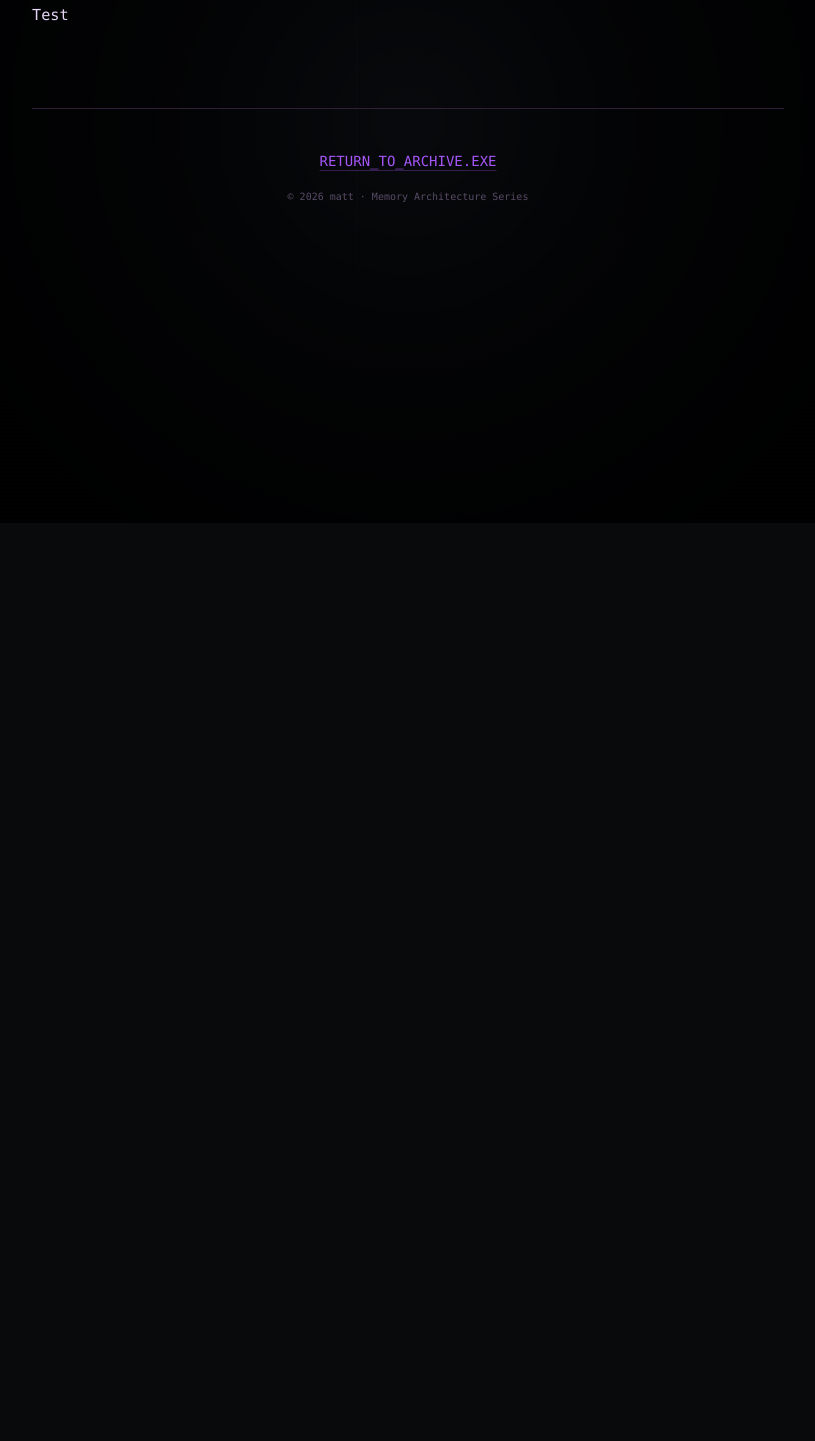
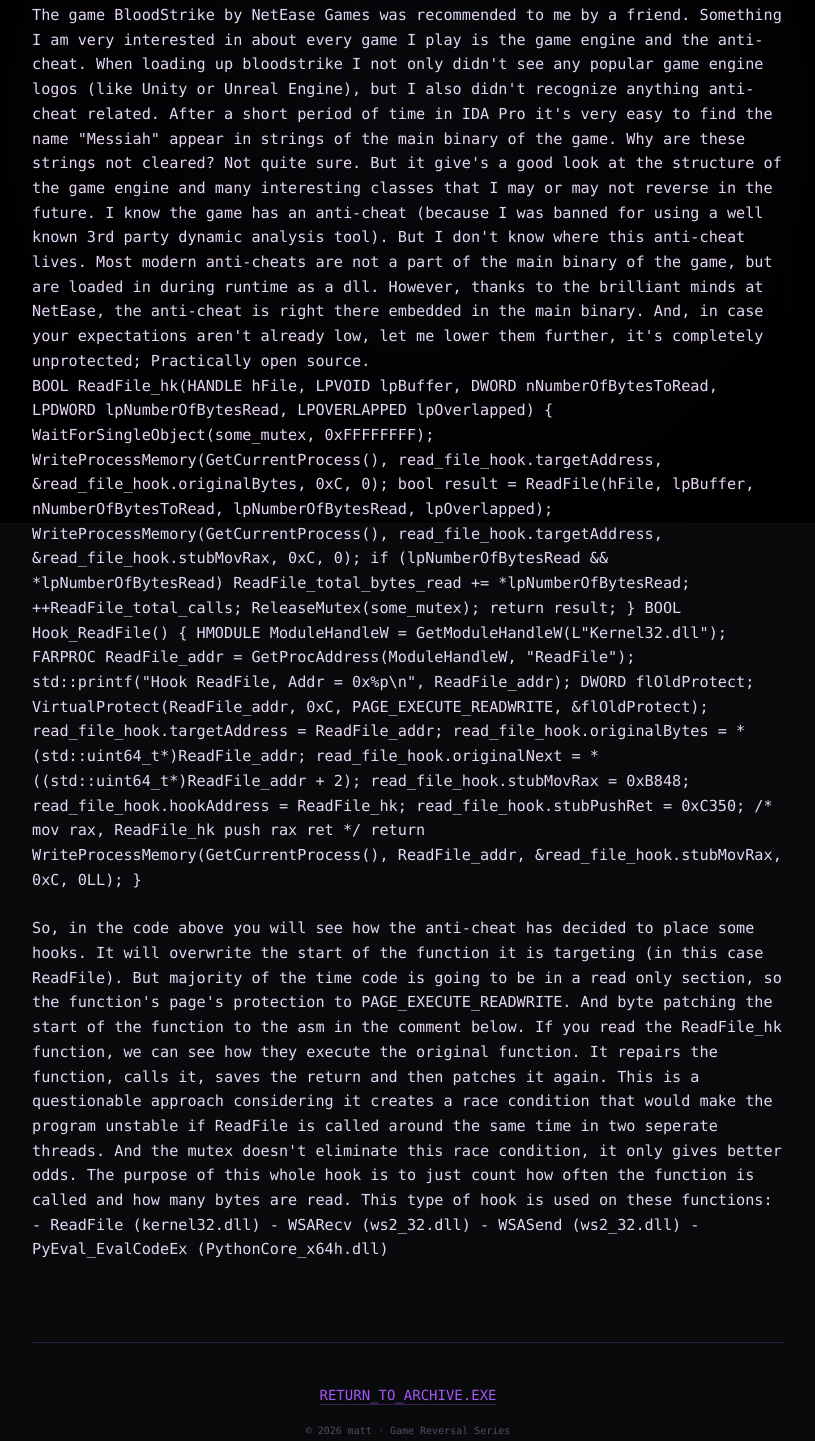
Before and after one commit to mattrwx/mattrwx.github.io, a plain HTML site: page blogs/bloodstrike-anticheat-reversal.html in a window 1280 px wide. Shown: the part 277-1718 px from the top of the page, without its empty margins (232-1047 px from the left). Before the commit the page ends 800 px from the top, so only its background shows below. Drawn offline with nearby package versions, Linux system fonts and the light colour scheme.

Commit message:
Update BloodStrike anti-cheat reversal details

```diff
--- a/blogs/bloodstrike-anticheat-reversal.html
+++ b/blogs/bloodstrike-anticheat-reversal.html
@@ -66,7 +66,68 @@
         <main
             class="prose prose-invert prose-purple max-w-none font-mono text-[0.95rem] leading-relaxed text-secondary-foreground space-y-6">
             <p>
-                Test
+                The game BloodStrike by NetEase Games was recommended to me by a friend. Something I am very interested in about every game I play is the game engine and the anti-cheat.
+                When loading up bloodstrike I not only didn't see any popular game engine logos (like Unity or Unreal Engine), but I also didn't recognize anything anti-cheat related.
+                After a short period of time in IDA Pro it's very easy to find the name "Messiah" appear in strings of the main binary of the game. Why are these strings not cleared? Not quite sure.
+                But it give's a good look at the structure of the game engine and many interesting classes that I may or may not reverse in the future. I know the game has an anti-cheat (because I
+                was banned for using a well known 3rd party dynamic analysis tool). But I don't know where this anti-cheat lives. Most modern anti-cheats are not a part of the main binary of the game,
+                but are loaded in during runtime as a dll. However, thanks to the brilliant minds at NetEase, the anti-cheat is right there embedded in the main binary. And, in case your expectations
+                aren't already low, let me lower them further, it's completely unprotected; Practically open source.
+            </p>
+            <code>
+BOOL ReadFile_hk(HANDLE hFile, LPVOID lpBuffer, DWORD nNumberOfBytesToRead, LPDWORD lpNumberOfBytesRead, LPOVERLAPPED lpOverlapped) {
+    WaitForSingleObject(some_mutex, 0xFFFFFFFF);
+    WriteProcessMemory(GetCurrentProcess(), read_file_hook.targetAddress, &read_file_hook.originalBytes, 0xC, 0);
+
+    bool result = ReadFile(hFile, lpBuffer, nNumberOfBytesToRead, lpNumberOfBytesRead, lpOverlapped);
+    WriteProcessMemory(GetCurrentProcess(), read_file_hook.targetAddress, &read_file_hook.stubMovRax, 0xC, 0);
+
+    if (lpNumberOfBytesRead && *lpNumberOfBytesRead)
+        ReadFile_total_bytes_read += *lpNumberOfBytesRead;
+
+    ++ReadFile_total_calls;
+
+    ReleaseMutex(some_mutex);
+    return result;
+}
+
+BOOL Hook_ReadFile()
+{
+    HMODULE ModuleHandleW = GetModuleHandleW(L"Kernel32.dll");
+    FARPROC ReadFile_addr = GetProcAddress(ModuleHandleW, "ReadFile");
+
+    std::printf("Hook ReadFile, Addr = 0x%p\n", ReadFile_addr);
+
+    DWORD flOldProtect;
+    VirtualProtect(ReadFile_addr, 0xC, PAGE_EXECUTE_READWRITE, &flOldProtect);
+
+    read_file_hook.targetAddress = ReadFile_addr;
+    read_file_hook.originalBytes = *(std::uint64_t*)ReadFile_addr;
+    read_file_hook.originalNext = *((std::uint64_t*)ReadFile_addr + 2);
+    read_file_hook.stubMovRax = 0xB848;
+    read_file_hook.hookAddress = ReadFile_hk;
+    read_file_hook.stubPushRet = 0xC350;
+
+    /*
+    mov rax, ReadFile_hk
+    push rax
+    ret
+    */
+
+    return WriteProcessMemory(GetCurrentProcess(), ReadFile_addr, &read_file_hook.stubMovRax, 0xC, 0LL);
+}
+            </code>
+            <p>
+                So, in the code above you will see how the anti-cheat has decided to place some hooks. It will overwrite the start of the function it is targeting (in this case ReadFile).
+                But majority of the time code is going to be in a read only section, so the function's page's protection to PAGE_EXECUTE_READWRITE. And byte patching the start of the function
+                to the asm in the comment below. If you read the ReadFile_hk function, we can see how they execute the original function. It repairs the function, calls it, saves the return and
+                then patches it again. This is a questionable approach considering it creates a race condition that would make the program unstable if ReadFile is called around the same time in
+                two seperate threads. And the mutex doesn't eliminate this race condition, it only gives better odds. The purpose of this whole hook is to just count how often the function is
+                called and how many bytes are read. This type of hook is used on these functions:
+                - ReadFile (kernel32.dll)
+                - WSARecv (ws2_32.dll)
+                - WSASend (ws2_32.dll)
+                - PyEval_EvalCodeEx (PythonCore_x64h.dll)
             </p>
         </main>
 
@@ -74,7 +135,7 @@
             <a href="blogs.html"
                 class="inline-block text-primary hover:text-accent transition-colors font-mono text-sm underline decoration-primary/30 underline-offset-4">RETURN_TO_ARCHIVE.EXE</a>
             <div class="font-mono text-[10px] text-terminal-dim">
-                © 2026 matt · Memory Architecture Series
+                © 2026 matt · Game Reversal Series
             </div>
         </footer>
     </div>
```
